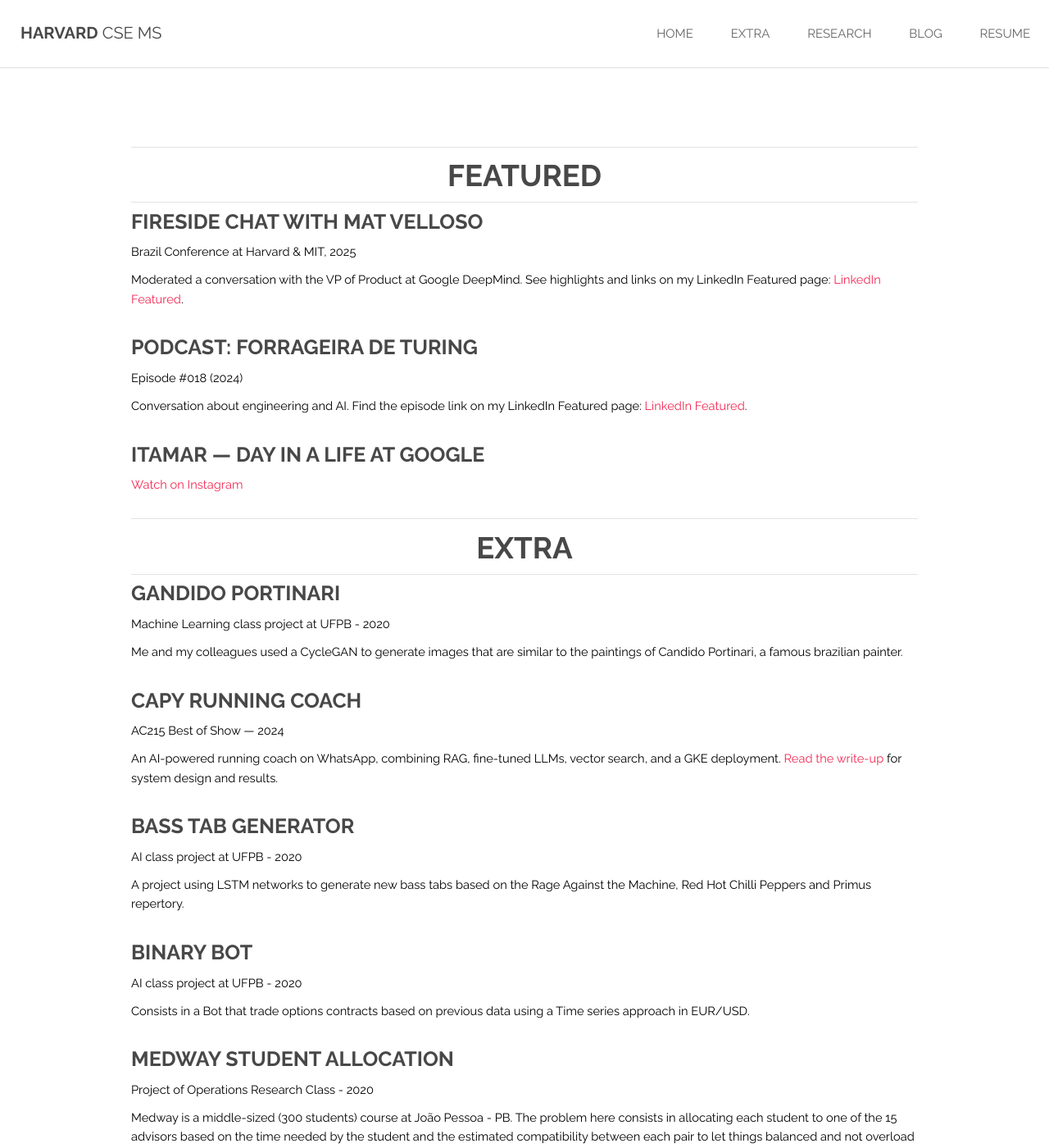
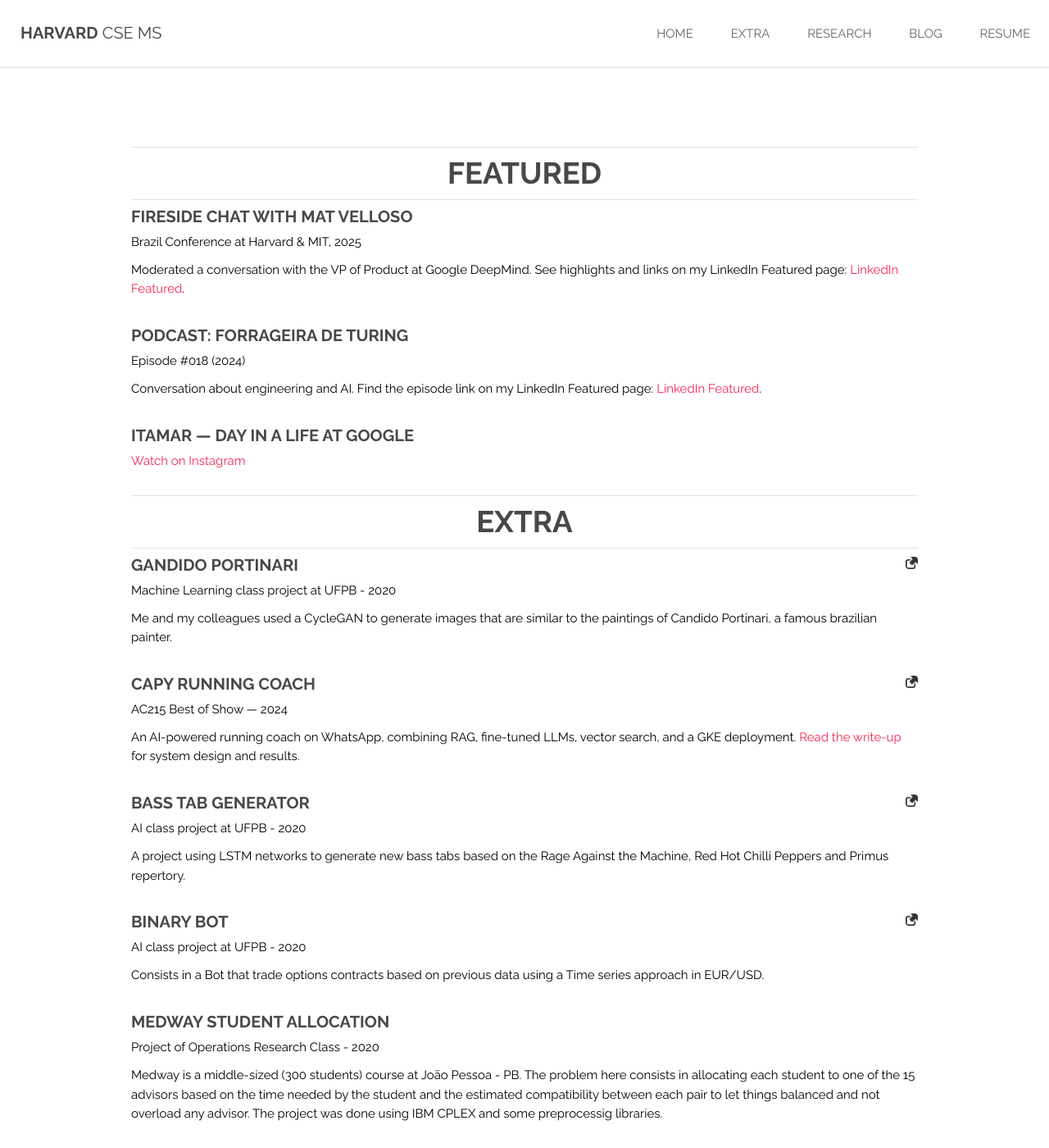
Before and after one commit to ItamarRocha/ItamarRocha.github.io, a Jekyll site: the page featured.html, which Jekyll copies as it is, in a window 1280 px wide and 1400 px high. Shown: the whole window at 82% size. Built offline with Jekyll 4.4.1, drawn with Linux system fonts in a browser that asks for light colours.

Commit message:
updating

```diff
--- a/css/style.css
+++ b/css/style.css
@@ -113,10 +113,34 @@
 		/* fine-tune: nudge text slightly into the gutter to sit closer to the photo */
 		margin-left: 0;
 	}
+	/* On wider screens, pull text a bit left to reduce the gap to the image */
+	@media screen and (min-width: 981px) {
+		.about-text {
+			margin-left: -0.10em;
+		}
+	}
 	/* Set font size for About section paragraphs */
 	.about-text p,
 	.about-continue p {
 		font-size: 15px;
+	}
+	/* Home page: standardize base text size (exclude headings) */
+	body.landing #about p,
+	body.landing #home-research p,
+	body.landing #news p,
+	body.landing #research p,
+	body.landing [id="Extra-curricular and Volunteering"] p {
+		font-size: 15px;
+	}
+	/* Home page components that use divs for textual content */
+	body.landing #news .news-text {
+		font-size: 15px;
+	}
+	/* Home page: specific titles at 20px */
+	body.landing #home-research h4,
+	body.landing #research .fellowships-list h4,
+	body.landing [id="Extra-curricular and Volunteering"] h4 {
+		font-size: 20px;
 	}
 
 	/* Tighten spacing around the News title */
@@ -179,9 +203,8 @@
 	/* Add extra space between the bottom divider and the first paragraph in the section */
 	#research hr.title-divider + p { margin-top: 1.5em; }
 
-	/* Featured page: minimal space between site header and Featured title,
-	   and small space before the divider below */
-	#featured .major.special { margin: 0.5em 0 0.3em 0; }
+	/* Featured page: match Research page spacing (no extra top margin on title) */
+	#featured .major.special { margin: 0 0 0.3em 0; }
 	/* Featured page: reduce spacing for both dividers around section titles */
 	#featured hr.title-divider { margin: 0.3em auto; }
 	/* Featured/EXTRA titles centered between dividers */
@@ -190,13 +213,53 @@
 	/* Featured page: tighten spacing between titles and text */
 	#featured h4 { margin: 0 0 0.25em 0; }
 	#featured h4 + p { margin-top: 0.15em !important; }
-	#featured p { margin: 0 0 0.7em 0; }
+	#featured p { margin: 0 0 0.7em 0; font-size: 15px; }
 	/* Featured page: add space between title and subtitle (override global negative margin) */
 	#featured .major.special h2 + p { margin-top: 0.8em !important; }
+	/* Featured page project/item titles at 20px (h4 only, exclude h2 section titles) */
+	#featured h4 { font-size: 20px; }
 
 	h3 {
 		font-size: 1.35em;
 		line-height: 1.5em;
+	}
+
+	/* ===============================================
+	   Home page: standardize horizontal content width
+	   Match the research section content width (1000px)
+	   Ensures all text/images align with dividers
+	   =============================================== */
+	body.landing #about .container,
+	body.landing #home-research .container,
+	body.landing #news .container,
+	body.landing #featured .container,
+	body.landing #research .container,
+	body.landing [id="Extra-curricular and Volunteering"] .container {
+		max-width: 1000px !important;
+		margin-left: auto;
+		margin-right: auto;
+		padding-left: 0;
+		padding-right: 0;
+	}
+	/* Dividers fill the standardized content width */
+	body.landing hr.title-divider {
+		display: block;
+		width: 100%;
+		max-width: 100%;
+		margin-left: auto;
+		margin-right: auto;
+	}
+	/* Ensure images never exceed content width */
+	body.landing .image.fit img {
+		max-width: 200%;
+		height: auto;
+	}
+	/* Prevent long text (e.g., links) from overflowing the content width */
+	body.landing p,
+	body.landing li,
+	body.landing .news-text {
+		overflow-wrap: anywhere;
+		word-break: break-word;
 	}
 
 	h4 {
@@ -1317,6 +1380,13 @@
 .research-page #publications h4 { margin: 0 0 0.25em 0; }
 .research-page #publications p { margin: 0 0 0.8em 0; }
 
+/* Research page: base text size to 15px (paragraphs only) */
+.research-page #harvard-research p,
+.research-page #publications p { font-size: 15px; }
+
+/* Research page: h4 titles at 20px (requested list) */
+.research-page #harvard-research h4,
+.research-page #publications h4 { font-size: 20px; }
 /* Blog page: bring title closer to header and tighten divider spacing */
 #blog.wrapper { padding-top: 0.2em; }
 #blog .major.special { margin: 0; text-align: center; }
--- a/featured.html
+++ b/featured.html
@@ -104,25 +104,25 @@
                     <hr class="title-divider">
 
                     <div style="margin-bottom: 2em;">
-                        <h4><a href="https://github.com/ItamarRocha/GANdido-Portinari" target="_blank" rel="noopener">GANdido Portinari</a></h4>
+                        <h4><a href="https://github.com/ItamarRocha/GANdido-Portinari" target="_blank" rel="noopener">GANdido Portinari</a><a href="https://github.com/ItamarRocha/GANdido-Portinari" target="_blank" rel="noopener"><span class="image right"><img src="images/link-to-here.png" title="Open project" alt="Open project" style="max-width: 15px"></span></a></h4>
                         <p>Machine Learning class project at UFPB - 2020</p>
                         <p>Me and my colleagues used a CycleGAN to generate images that are similar to the paintings of Candido Portinari, a famous brazilian painter.</p>
                     </div>
 
                     <div style="margin-bottom: 2em;">
-                        <h4><a href="https://medium.com/institute-for-applied-computational-science/capy-running-coach-using-llms-rags-and-whatsapp-to-create-the-ideal-running-coach-f418300717bb" target="_blank" rel="noopener">Capy Running Coach</a></h4>
+                        <h4><a href="https://medium.com/institute-for-applied-computational-science/capy-running-coach-using-llms-rags-and-whatsapp-to-create-the-ideal-running-coach-f418300717bb" target="_blank" rel="noopener">Capy Running Coach</a><a href="https://medium.com/institute-for-applied-computational-science/capy-running-coach-using-llms-rags-and-whatsapp-to-create-the-ideal-running-coach-f418300717bb" target="_blank" rel="noopener"><span class="image right"><img src="images/link-to-here.png" title="Open project" alt="Open project" style="max-width: 15px"></span></a></h4>
                         <p>AC215 Best of Show — 2024</p>
                         <p>An AI-powered running coach on WhatsApp, combining RAG, fine-tuned LLMs, vector search, and a GKE deployment. <a href="https://medium.com/institute-for-applied-computational-science/capy-running-coach-using-llms-rags-and-whatsapp-to-create-the-ideal-running-coach-f418300717bb" target="_blank" rel="noopener">Read the write-up</a> for system design and results.</p>
                     </div>
 
                     <div style="margin-bottom: 2em;">
-                        <h4><a href="https://github.com/joallace/bass-generator" target="_blank" rel="noopener">Bass tab generator</a></h4>
+                        <h4><a href="https://github.com/joallace/bass-generator" target="_blank" rel="noopener">Bass tab generator</a><a href="https://github.com/joallace/bass-generator" target="_blank" rel="noopener"><span class="image right"><img src="images/link-to-here.png" title="Open project" alt="Open project" style="max-width: 15px"></span></a></h4>
                         <p>AI class project at UFPB - 2020</p>
                         <p>A project using LSTM networks to generate new bass tabs based on the Rage Against the Machine, Red Hot Chilli Peppers and Primus repertory.</p>
                     </div>
 
                     <div style="margin-bottom: 2em;">
-                        <h4><a href="https://github.com/ItamarRocha/binary-bot" target="_blank" rel="noopener">Binary Bot</a></h4>
+                        <h4><a href="https://github.com/ItamarRocha/binary-bot" target="_blank" rel="noopener">Binary Bot</a><a href="https://github.com/ItamarRocha/binary-bot" target="_blank" rel="noopener"><span class="image right"><img src="images/link-to-here.png" title="Open project" alt="Open project" style="max-width: 15px"></span></a></h4>
                         <p>AI class project at UFPB - 2020</p>
                         <p>Consists in a Bot that trade options contracts based on previous data using a Time series approach in EUR/USD.</p>
                     </div>
@@ -139,22 +139,22 @@
                     </div>
 
                     <div style="margin-bottom: 2em;">
-                        <h4><a href="https://www.hirelabz.io/" target="_blank" rel="noopener">Hire Labz</a></h4>
+                        <h4><a href="https://www.hirelabz.io/" target="_blank" rel="noopener">Hire Labz</a><a href="https://www.youtube.com/watch?v=3Adaxcc0dzI&feature=youtu.be" target="_blank" rel="noopener"><span class="image right"><img src="images/link-to-here.png" title="Open project" alt="Open project" style="max-width: 15px"></span></a></h4>
                         <p>Still under development — early demo: <a href="https://youtu.be/3Adaxcc0dzI" target="_blank" rel="noopener">YouTube</a></p>
                     </div>
 
                     <div style="margin-bottom: 2em;">
-                        <h4><a href="https://www.loom.com/share/d616b94fef9541a598e51d196a2739b1?sid=3bb8646d-fd12-428d-b047-7912e7c18c06" target="_blank" rel="noopener">Webdraw — Voice Mode</a></h4>
+                        <h4><a href="https://www.loom.com/share/d616b94fef9541a598e51d196a2739b1?sid=3bb8646d-fd12-428d-b047-7912e7c18c06" target="_blank" rel="noopener">Webdraw — Voice Mode</a><a href="https://www.loom.com/share/d616b94fef9541a598e51d196a2739b1?sid=3bb8646d-fd12-428d-b047-7912e7c18c06" target="_blank" rel="noopener"><span class="image right"><img src="images/link-to-here.png" title="Open project" alt="Open project" style="max-width: 15px"></span></a></h4>
                         <p>Built in my spare time and later shipped as a feature. Watch the demo on <a href="https://www.loom.com/share/d616b94fef9541a598e51d196a2739b1?sid=3bb8646d-fd12-428d-b047-7912e7c18c06" target="_blank" rel="noopener">Loom</a>.</p>
                     </div>
 
                     <div style="margin-bottom: 2em;">
-                        <h4><a href="https://www.momento.sh/" target="_blank" rel="noopener">Momento — Mentorship Program</a></h4>
+                        <h4><a href="https://www.momento.sh/" target="_blank" rel="noopener">Momento — Mentorship Program</a><a href="https://www.momento.sh/" target="_blank" rel="noopener"><span class="image right"><img src="images/link-to-here.png" title="Open project" alt="Open project" style="max-width: 15px"></span></a></h4>
                         <p>Momento is a mentorship initiative that connects undergraduate technology students in Northeast Brazil with experienced professionals and alumni to accelerate their career development. It facilitates practical learning through one-on-one mentor relationships, exclusive events, and a supportive community,</p>
                     </div>
 
                     <div style="margin-bottom: 2em;">
-                        <h4><a href="https://www.instagram.com/tailufpb/" target="_blank" rel="noopener">TAIL — AI Club at UFPB</a></h4>
+                        <h4><a href="https://www.instagram.com/tailufpb/" target="_blank" rel="noopener">TAIL — AI Club at UFPB</a><a href="https://aria.ci.ufpb.br/tail/" target="_blank" rel="noopener"><span class="image right"><img src="images/link-to-here.png" title="Open project" alt="Open project" style="max-width: 15px"></span></a></h4>
                         <p>The Technology and Artificial Intelligence League (TAIL) is the first academic AI club at the Centro de Informática of the Universidade Federal da Paraíba (UFPB), established in 2020. It provides a collaborative environment for knowledge exchange in artificial intelligence, data science, and related quantitative disciplines.</p>
                     </div>
                 </div>
--- a/research.html
+++ b/research.html
@@ -171,7 +171,7 @@
         Automating this task is not easy and involves many different problems.
         This paper presents an approach to automatically describe characters.
         <br><br>
-        Itamar Rocha Filho, Felipe Honorato, J. Wallace Lucena, J. Pedro Teixeira, Tiago Maritan
+        <strong>Itamar Rocha Filho</strong>, Felipe Honorato, J. Wallace Lucena, J. Pedro Teixeira, Tiago Maritan
         <br>
         <i>WebMedia 2021</i><br>
         [<a href="https://dl.acm.org/doi/abs/10.1145/3470482.3479617" target="_blank">Paper</a>]
@@ -191,7 +191,7 @@
         The paper shows the results and comparisons of different computer vision networks and algorithms on our newly created Iris flower image dataset.
         The main goal is to propose a new toy/benchmark dataset that is in fact more challenging.
         <br><br>
-        Itamar Rocha Filho, João Teixeira, João Wallace Lucena Lins, Telmo Silva Filho, Thaís Ramos, Cecília Silva,
+        <strong>Itamar Rocha Filho</strong>, João Teixeira, João Wallace Lucena Lins, Telmo Silva Filho, Thaís Ramos, Cecília Silva,
         Ana Clara Chaves Sousa, Felipe de Sousa, Manuel Ferreira Junior, Thaís Gaudencio do Rêgo, Yuri de Almeida Malheiros
         <br>
         <i>BRACIS 2021</i><br>
```
Also changed, not shown: index.html (+8 -16 lines).
